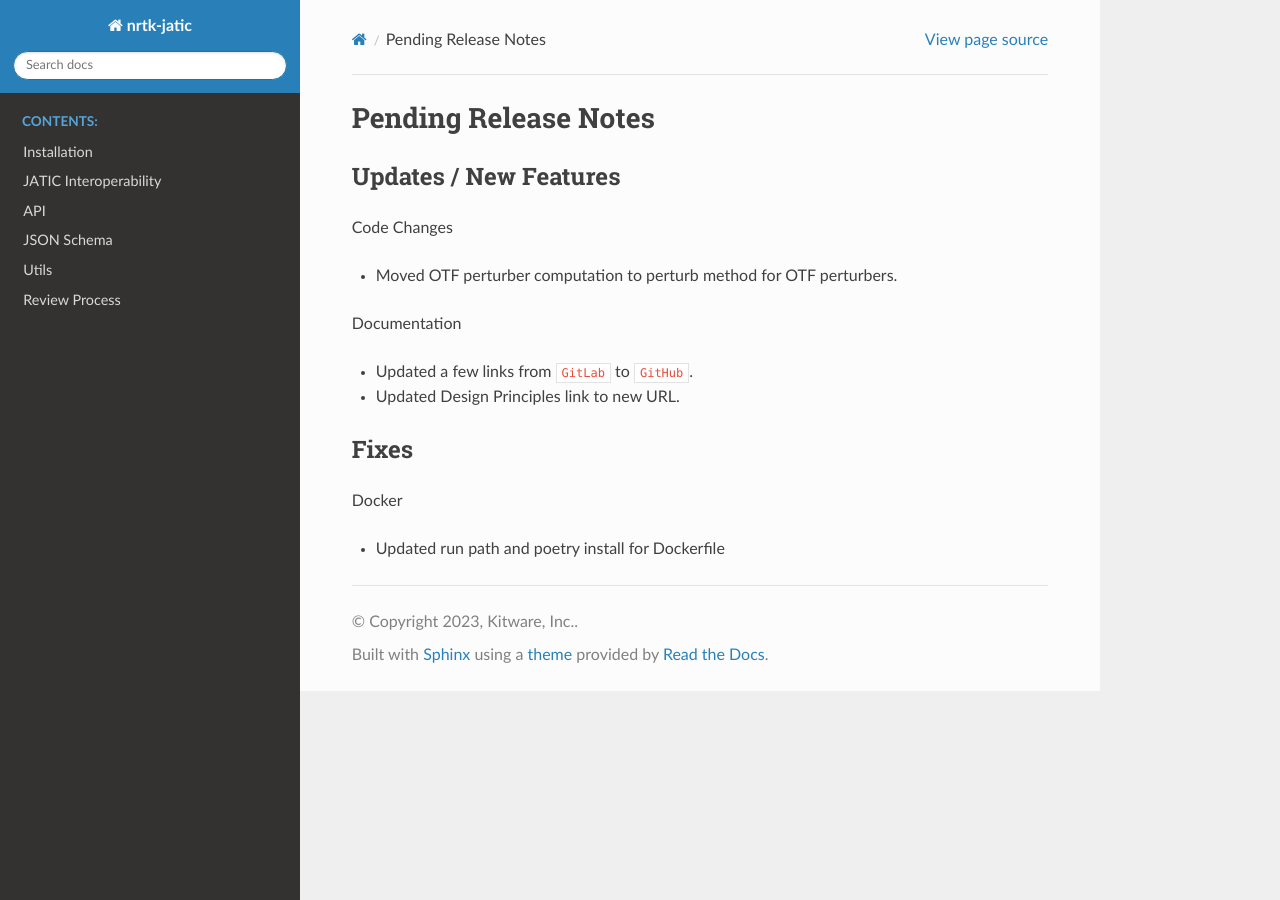
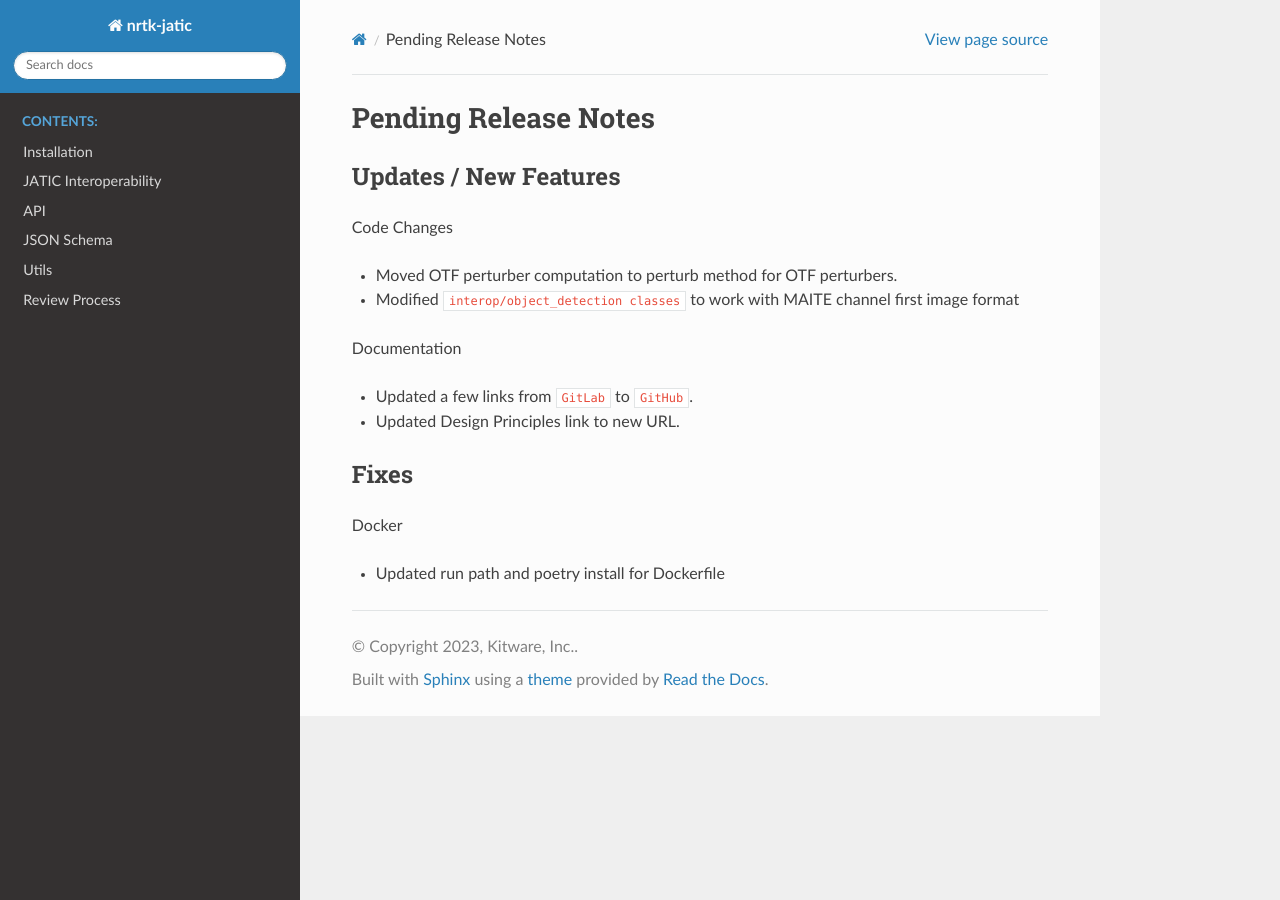
Before and after one commit to Kitware/nrtk-jatic, a Sphinx documentation site: the page built from docs/release_notes/pending_release.rst, in a window 1280 px wide. Built offline with Sphinx 7.4.7 and the Read the Docs theme 3.1.0, drawn with Linux system fonts in a browser that asks for light colours; pages that are not in the unit, such as notebooks, are missing from menus; the version number is read from the project's files by our own code.

Commit message:
added release notes

```diff
--- a/docs/release_notes/pending_release.rst
+++ b/docs/release_notes/pending_release.rst
@@ -7,6 +7,9 @@ Updates / New Features
 Code Changes
 
 * Moved OTF perturber computation to perturb method for OTF perturbers.
+
+* Modified ``interop/object_detection classes`` to work with MAITE channel
+  first image format
 
 Documentation
 
```
